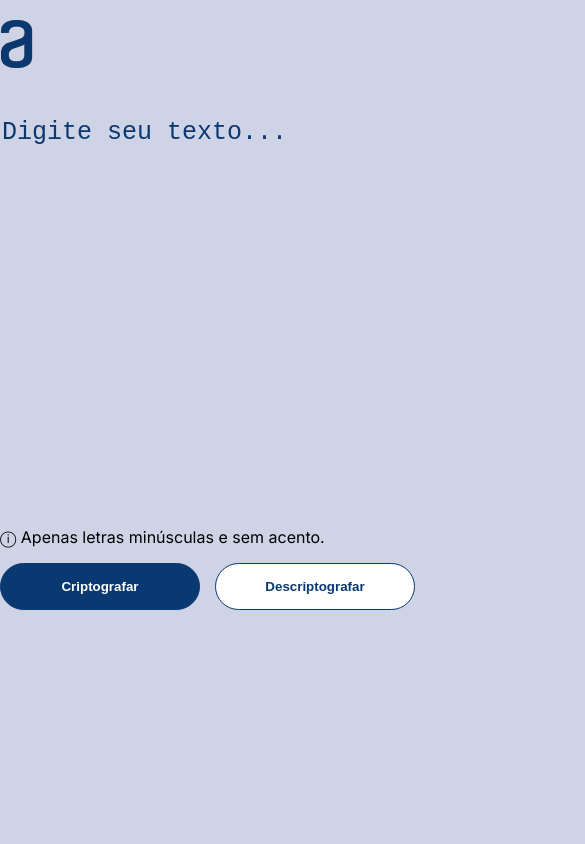
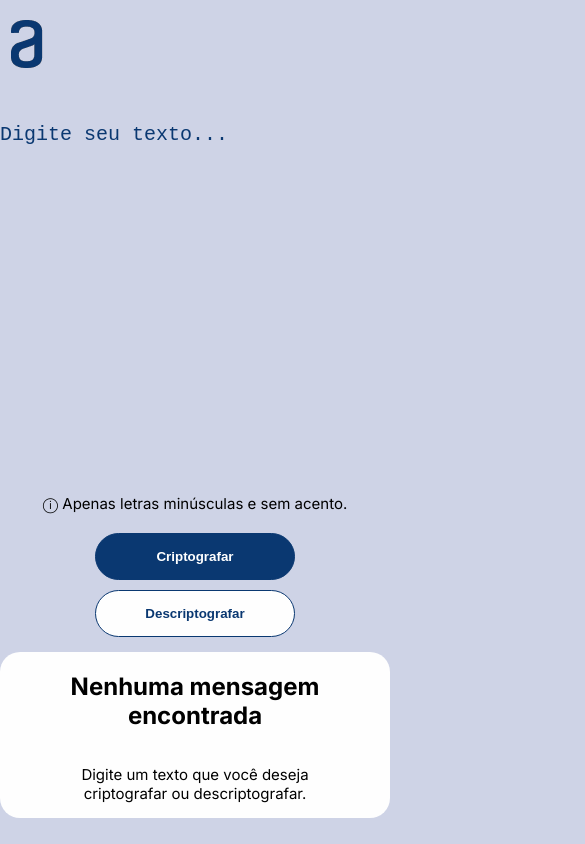
Before and after one commit to LucasTMB/encriptador-de-texto-react, a React (Create React App) app: page / in a window 390 px wide. Shown: the top 844 px of the page, 585 px wide, since content can reach past the window. Built offline with nearby package versions, Linux system fonts and the light colour scheme.

Commit message:
Ajustando a responsividade

```diff
--- a/src/App.css
+++ b/src/App.css
@@ -15,3 +15,25 @@ header h1 {
 .logo-alura {
     cursor: pointer;
 }
+
+@media screen and (max-width: 480px) {
+    header {
+        width: 100vw;
+    }
+
+    .logo-alura {
+        margin-left: 10px;
+    }
+}
+
+@media screen and
+(min-width: 481px) and
+(max-width: 1199px) {
+    header {
+        width: auto;
+    }
+
+    .logo-alura {
+        margin-left: 10px;
+    }
+}
--- a/src/App.js
+++ b/src/App.js
@@ -8,7 +8,7 @@ import Encriptador from './components/Encriptador';
 function App() {
   return (
     <div className="App">
-      <header>
+      <header className='cabecalho'>
         <h1 className="logo-alura">
           <img src={AluraLogo} alt="Logo da Alura" />
         </h1>
--- a/src/components/Encriptador.css
+++ b/src/components/Encriptador.css
@@ -46,3 +46,75 @@ copy-btn {
     background: var(--background-div);
     color: var(--blue);
 }
+
+@media screen and (max-width: 480px) {
+    .container {
+        flex-direction: column;
+        width: 100vw;
+        align-items: center;
+    }
+
+    .entrada {
+        display: flex;
+        flex-direction: column;
+        align-items: center;
+        width: 100vw;
+        margin: 5px;
+    }
+
+    .entrada textarea {
+        width: 100vw;
+        height: calc(100vh - 500px);
+        font-size: 20px;
+    }
+
+    .entrada p {
+        width: auto;
+        font-size: 15px;
+    }
+
+    .botoes {
+        display: flex;
+        flex-direction: column;
+        align-items: center;
+    }
+
+    .cripto-btn,
+    .descripto-btn {
+        margin: 5px 0;
+    }
+
+    .saida {
+        width: 100vw;
+        margin: 5px;
+    }
+}
+
+@media screen and
+(min-width: 481px) and
+(max-width: 1199px) {
+    .container,
+    .entrada,
+    .saida {
+        width: auto;
+    }
+
+    .container {
+        flex-direction: column;
+        text-align: center;
+    }
+
+    .entrada,
+    .saida {
+        margin: 5px;
+    }
+
+    .entrada textarea {
+        height: calc(100vh - 400px);
+    }
+
+    .cripto-btn,
+    .descripto-btn {
+        margin: 5px 10px;
+    }
+}
--- a/src/components/ExitNone.css
+++ b/src/components/ExitNone.css
@@ -23,3 +23,22 @@
 .conteudo-resultado-vazio p {
     font-size: 15px;
 }
+
+@media screen and (max-width: 480px) {
+    .conteudo-resultado-vazio img {
+        display: none;
+    }
+
+    .conteudo-resultado-vazio h2,
+    .conteudo-resultado-vazio p {
+        width: 65%;
+    }
+}
+
+@media screen and
+(min-width: 481px) and
+(max-width: 1199px) {
+    .conteudo-resultado-vazio img {
+        display: none;
+    }
+}
--- a/src/components/ExitOK.css
+++ b/src/components/ExitOK.css
@@ -23,3 +23,29 @@
 .conteudo-resultado-ok textarea {
     outline: 0;
 }
+
+.copy-btn {
+    color: var(--blue);
+}
+
+@media screen and (max-width: 480px) {
+    .conteudo-resultado-ok textarea {
+        height: auto;
+    }
+
+    .copy-btn {
+        margin-bottom: 10px;
+    }
+}
+
+@media screen and
+(min-width: 481px) and
+(max-width: 1199px) {
+    .conteudo-resultado-ok textarea {
+        height: auto;
+    }
+
+    .copy-btn {
+        margin-bottom: 10px;
+    }
+}
```
